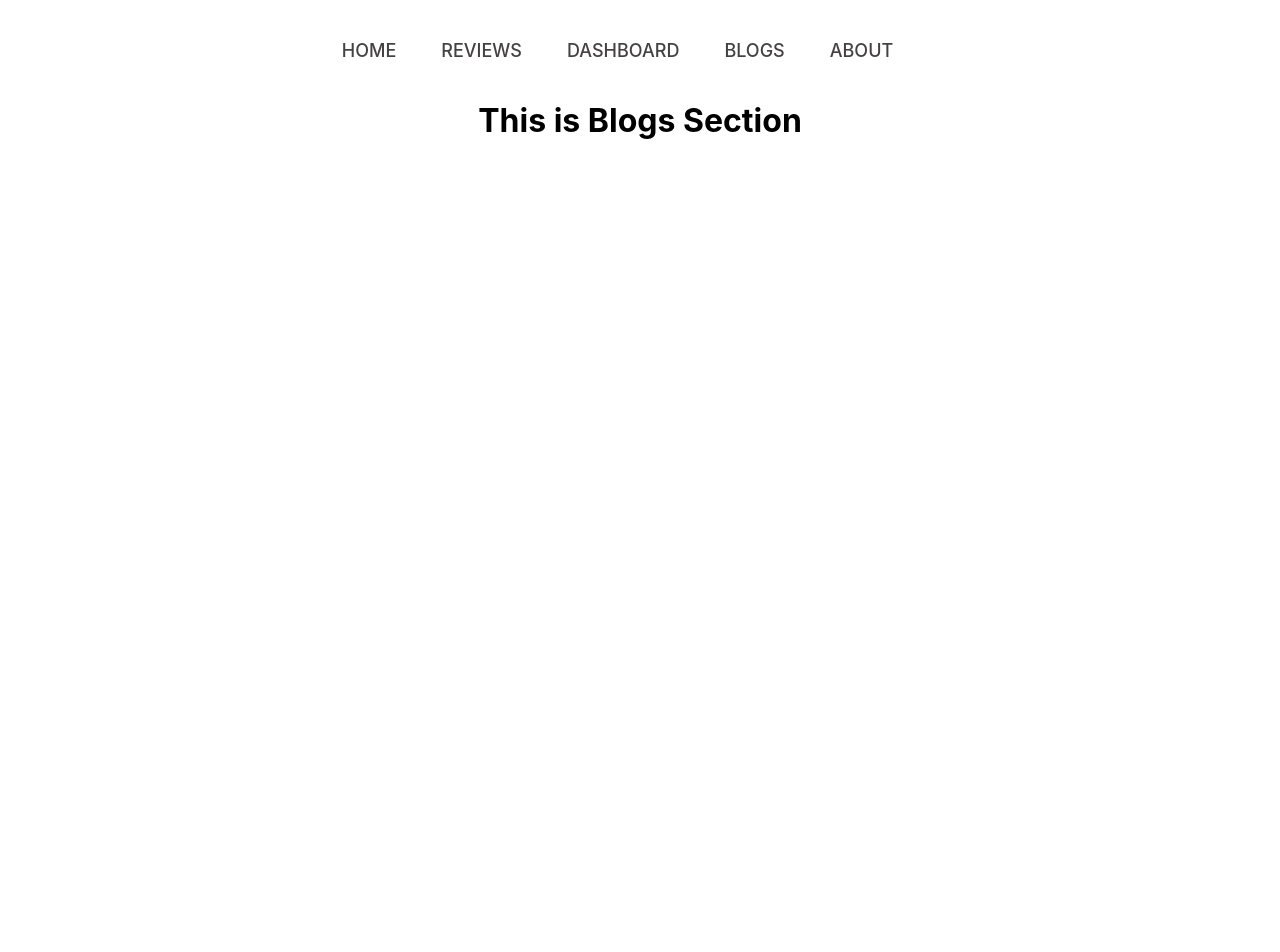
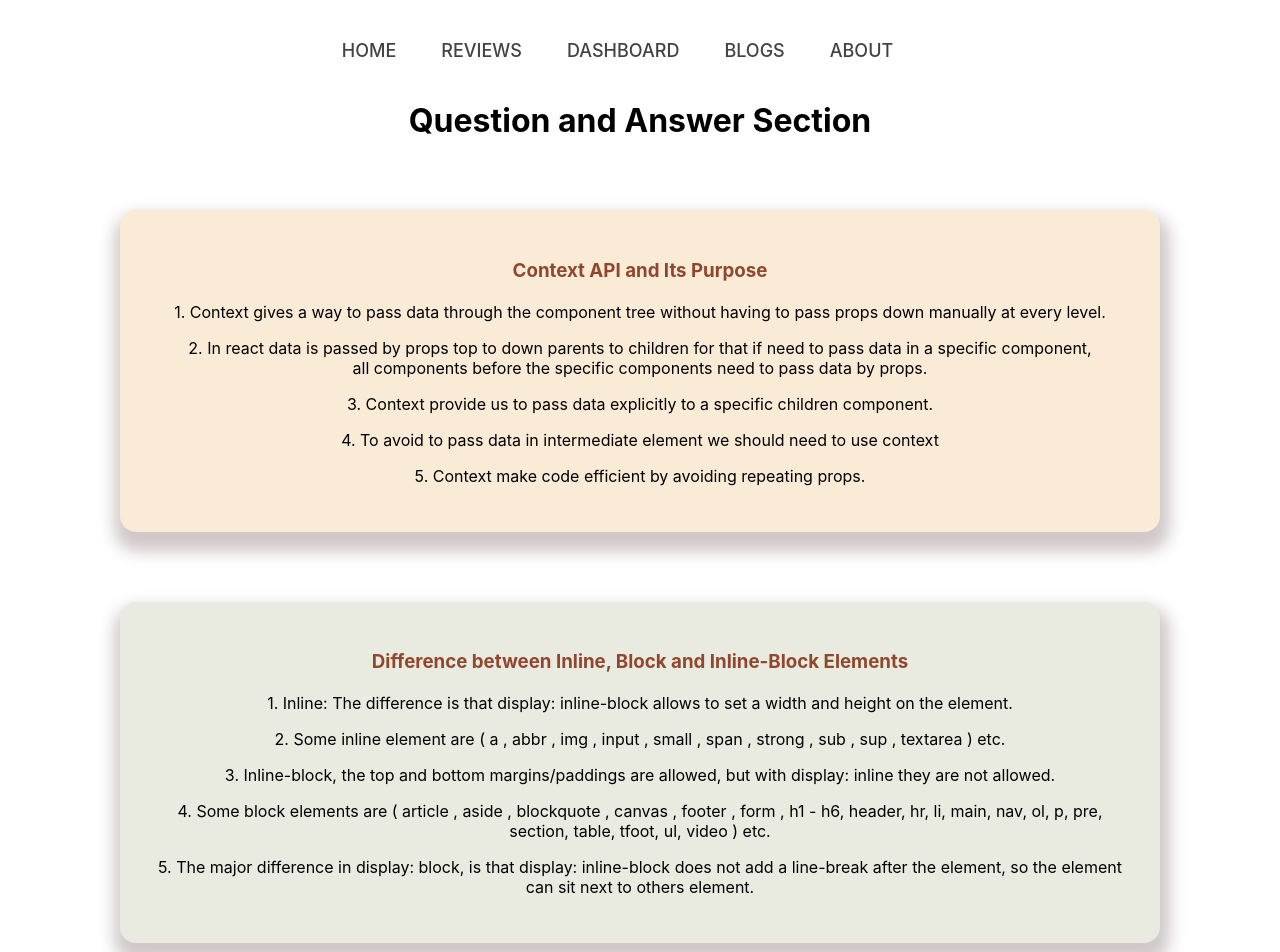
Before and after one commit to motlubor/product-analysis, a React (Create React App) app: page /blogs in a window 1280 px wide. Shown: the top 952 px of the page. Before the commit the page ends 800 px from the top, so only its background shows below. Built offline with nearby package versions, Linux system fonts and the light colour scheme.

Commit message:
question and answer section added succesfully

```diff
--- a/src/components/Blogs/Blogs.css
+++ b/src/components/Blogs/Blogs.css
@@ -0,0 +1,20 @@
+.answer h3 {
+    color: rgb(145, 71, 46);
+    margin-bottom: 20px;
+}
+
+.question1 {
+    background-color: antiquewhite;
+    margin: 70px 120px;
+    padding: 30px;
+    border-radius: 16px;
+    box-shadow: 2px 12px 16px 8px rgb(209, 201, 201);
+}
+
+.question2 {
+    background-color: rgb(234, 235, 224);
+    margin: 70px 120px;
+    padding: 30px;
+    border-radius: 16px;
+    box-shadow: 2px 12px 16px 8px rgb(209, 201, 201);
+}
--- a/src/components/Blogs/Blogs.js
+++ b/src/components/Blogs/Blogs.js
@@ -3,8 +3,26 @@ import './Blogs.css'
 
 const Blogs = () => {
     return (
-        <div>
-            <h1>This is Blogs Section</h1>
+        <div className='answer'>
+            <h1>Question and Answer Section</h1>
+            <div className='question1'>
+                <h3>Context API and Its Purpose</h3>
+                <p>1. Context gives a way to pass data through the component tree without having to pass props down manually at every level.</p>
+                <p>2. In react data is passed by props top to down parents to children for that if need to pass data in a specific component,<br>
+                </br> all components before the specific components need to pass data by props.</p>
+                <p>3. Context provide us to pass data explicitly to a specific children component.</p>
+                <p>4. To avoid to pass data in intermediate element we should need to use context</p>
+                <p>5. Context make code efficient by avoiding repeating props. </p>
+            </div>
+            <div className='question2'>
+                <h3>Difference between Inline, Block and Inline-Block Elements</h3>
+                <p>1. Inline: The difference is that display: inline-block allows to set a width and height on the element.</p>
+                <p>2. Some inline element are ( a  ,  abbr  ,   img  ,  input  ,  small  ,  span  ,  strong  ,  sub  ,  sup  ,  textarea  ) etc.</p>
+                <p>3. Inline-block, the top and bottom margins/paddings are allowed, but with display: inline they are not allowed.</p>
+                <p>4. Some block elements are ( article  ,  aside  ,  blockquote  ,  canvas  ,  footer  ,  form  ,  h1  - h6,   header,   hr,   li,   main,   nav,   ol,   p,   pre,   section,   table,   tfoot,   ul,   video  ) etc.</p>
+                <p>5. The major difference in display: block, is that display: inline-block does not add a line-break after the element, so the element can sit next to others element.</p>
+            </div>
+
         </div>
     );
 };
```
Also changed, not shown: 1 other file (tests, documents, lock files or other folders).
